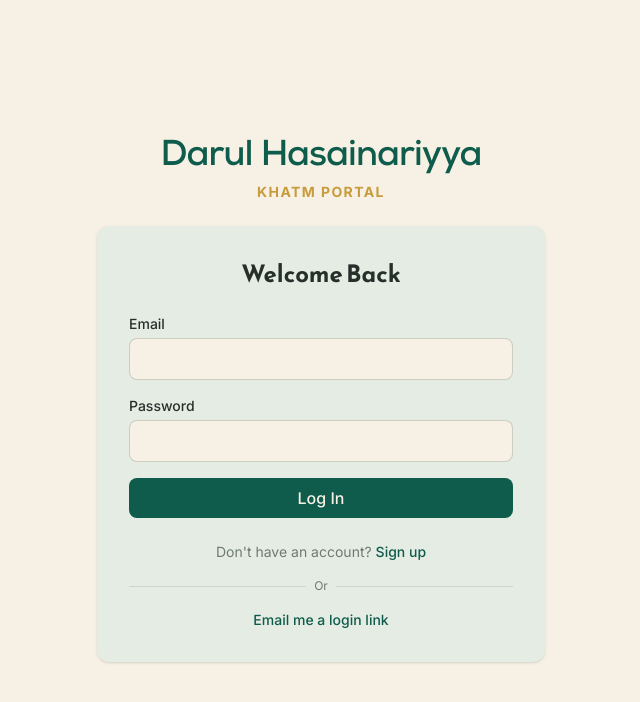
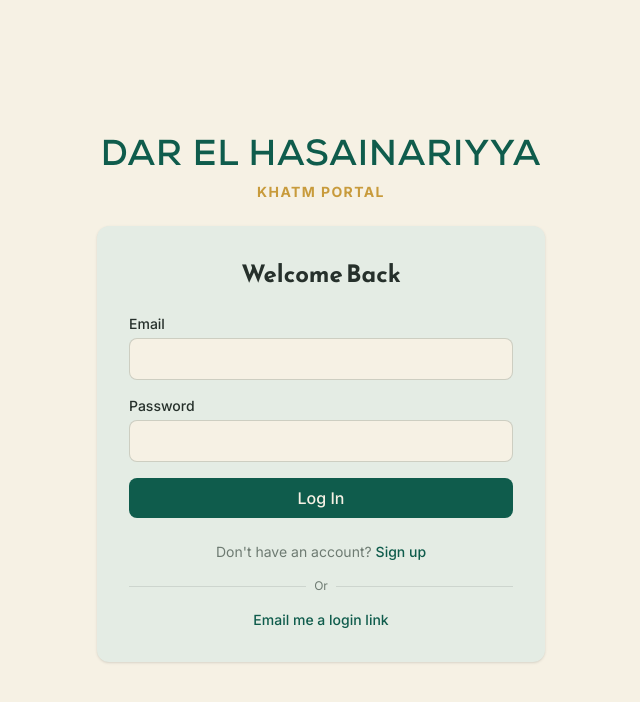
Before and after one commit to NCSM-9037/Khatm-Portal, a Next.js app: page /login in a window 1280 px wide. Shown: the top 702 px of the page, without its empty margins (319-959 px from the left). Built offline with nearby package versions, Linux system fonts and the light colour scheme; no server answers.

Commit message:
feat: update name to DAR EL HASAINARIYYA everywhere including web title

```diff
--- a/index.html
+++ b/index.html
@@ -82,7 +82,7 @@
 <!-- /skill:chrome -->
 <meta charset="UTF-8">
 <meta name="viewport" content="width=device-width, initial-scale=1.0">
-<title>Darul Hasainariyya</title>
+<title>DAR EL HASAINARIYYA</title>
 <script src="https://cdn.jsdelivr.net/npm/@supabase/supabase-js@2"></script>
 <link rel="preconnect" href="https://fonts.googleapis.com">
 <link rel="preconnect" href="https://fonts.gstatic.com" crossorigin>
@@ -423,7 +423,7 @@ dialog::backdrop{background:oklch(30% 0.04 260 / 0.45)}
 <div id="app">
   <div class="app-grid">
     <aside class="sidebar">
-      <div class="brand"><div class="brand-mark"><svg viewBox="0 0 24 24" fill="none" stroke="currentColor" stroke-width="1.7" stroke-linecap="round" stroke-linejoin="round"><path d="M4 19.5A2.5 2.5 0 0 1 6.5 17H20"/><path d="M6.5 2H20v20H6.5A2.5 2.5 0 0 1 4 19.5v-15A2.5 2.5 0 0 1 6.5 2z"/></svg></div><div class="brand-name">Darul Hasainariyya<span>Khatm Portal</span></div></div>
+      <div class="brand"><div class="brand-mark"><svg viewBox="0 0 24 24" fill="none" stroke="currentColor" stroke-width="1.7" stroke-linecap="round" stroke-linejoin="round"><path d="M4 19.5A2.5 2.5 0 0 1 6.5 17H20"/><path d="M6.5 2H20v20H6.5A2.5 2.5 0 0 1 4 19.5v-15A2.5 2.5 0 0 1 6.5 2z"/></svg></div><div class="brand-name">DAR EL HASAINARIYYA<span>Khatm Portal</span></div></div>
       <nav class="nav" id="global-nav"></nav>
       <div class="nav-sep">My Families</div>
       <div class="fam-nav" id="fam-nav"></div>
--- a/src/app/(protected)/layout.tsx
+++ b/src/app/(protected)/layout.tsx
@@ -39,8 +39,8 @@ export default async function ProtectedLayout({
             {/* Left: Brand + Portal Dropdown */}
             <div className="flex flex-col sm:flex-row sm:items-center gap-0.5 sm:gap-3 min-w-0">
               <Link href="/dashboard" className="shrink-0 group">
-                <span className={`${nexaFont.className} text-base sm:text-xl font-bold text-primary tracking-wide leading-tight group-hover:text-primary-dark transition-colors truncate max-w-[170px] sm:max-w-none block`}>
-                  Darul Hasainariyya
+                <span className={`${nexaFont.className} text-sm sm:text-lg md:text-xl font-bold text-primary tracking-wide leading-tight group-hover:text-primary-dark transition-colors truncate max-w-[180px] sm:max-w-none block`}>
+                  DAR EL HASAINARIYYA
                 </span>
               </Link>
               <div className="hidden sm:block h-4 w-px bg-muted/25" />
--- a/src/app/layout.tsx
+++ b/src/app/layout.tsx
@@ -19,8 +19,8 @@ const notoMalayalam = Noto_Sans_Malayalam({
 });
 
 export const metadata: Metadata = {
-  title: "Darul Hasainariyya",
-  description: "A private, multi-family Qur'an Khatm tracker by Darul Hasainariyya.",
+  title: "DAR EL HASAINARIYYA",
+  description: "A private, multi-family Qur'an Khatm tracker by DAR EL HASAINARIYYA.",
 };
 
 export default function RootLayout({
--- a/src/app/login/page.tsx
+++ b/src/app/login/page.tsx
@@ -65,8 +65,8 @@ export default function LoginPage() {
   return (
     <div className="min-h-screen bg-surface flex flex-col items-center justify-center p-4">
       <div className="text-center mb-6">
-        <h1 className={`${nexaFont.className} text-3xl sm:text-4xl font-bold text-primary tracking-tight`}>
-          Darul Hasainariyya
+        <h1 className={`${nexaFont.className} text-3xl sm:text-4xl font-bold text-primary tracking-wide`}>
+          DAR EL HASAINARIYYA
         </h1>
         <p className="text-xs sm:text-sm font-bold text-accent tracking-widest uppercase mt-1">
           Khatm Portal
--- a/src/components/ui/PortalDropdown.tsx
+++ b/src/components/ui/PortalDropdown.tsx
@@ -3,6 +3,7 @@
 import { useState, useRef, useEffect } from 'react'
 import { ChevronDown, Check, BookOpen } from 'lucide-react'
 import Link from 'next/link'
+import { nexaFont } from '@/app/fonts'
 
 export function PortalDropdown() {
   const [isOpen, setIsOpen] = useState(false)
@@ -34,8 +35,8 @@ export function PortalDropdown() {
       {isOpen && (
         <div className="absolute left-0 sm:left-auto sm:right-0 mt-2 w-64 origin-top-left sm:origin-top-right rounded-[var(--radius-card)] bg-surface border border-muted/20 shadow-xl ring-1 ring-black/5 z-50 overflow-hidden animate-in fade-in zoom-in-95 duration-100">
           <div className="p-3 bg-primary/5 border-b border-muted/15">
-            <p className="font-nexa text-xs font-bold text-primary tracking-tight">
-              Darul Hasainariyya
+            <p className={`${nexaFont.className} text-xs font-bold text-primary tracking-wide`}>
+              DAR EL HASAINARIYYA
             </p>
             <p className="text-[10px] text-muted font-medium uppercase tracking-wider mt-0.5">
               Available Portals
```
Also changed, not shown: 1 other file (tests, documents, lock files or other folders).
